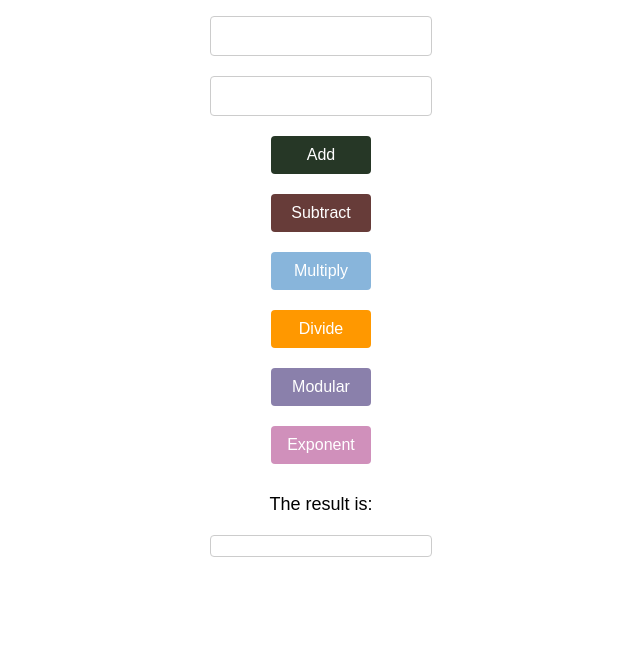
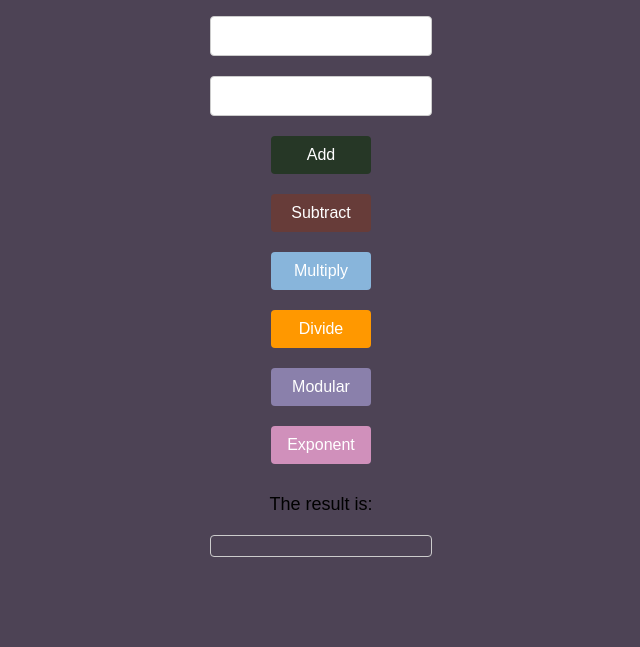
Before and after one commit to aaditya1-bit/Calculator-, a plain HTML site: page index.html in a window 1280 px wide. Shown: the part 153-800 px from the top of the page, without its empty margins (319-959 px from the left). Drawn offline with Linux system fonts and the light colour scheme; files that its build step writes are made by us from their sources; files whose address does not match are found by name.

Commit message:
Update style.css

```diff
--- a/style.css
+++ b/style.css
@@ -6,7 +6,7 @@ body {
     align-items: center;
     justify-content: center;
     height: 100vh;
-    background-color: ##000000;
+    background-color: #4d4355;
     margin: 0;
 }
 
```
